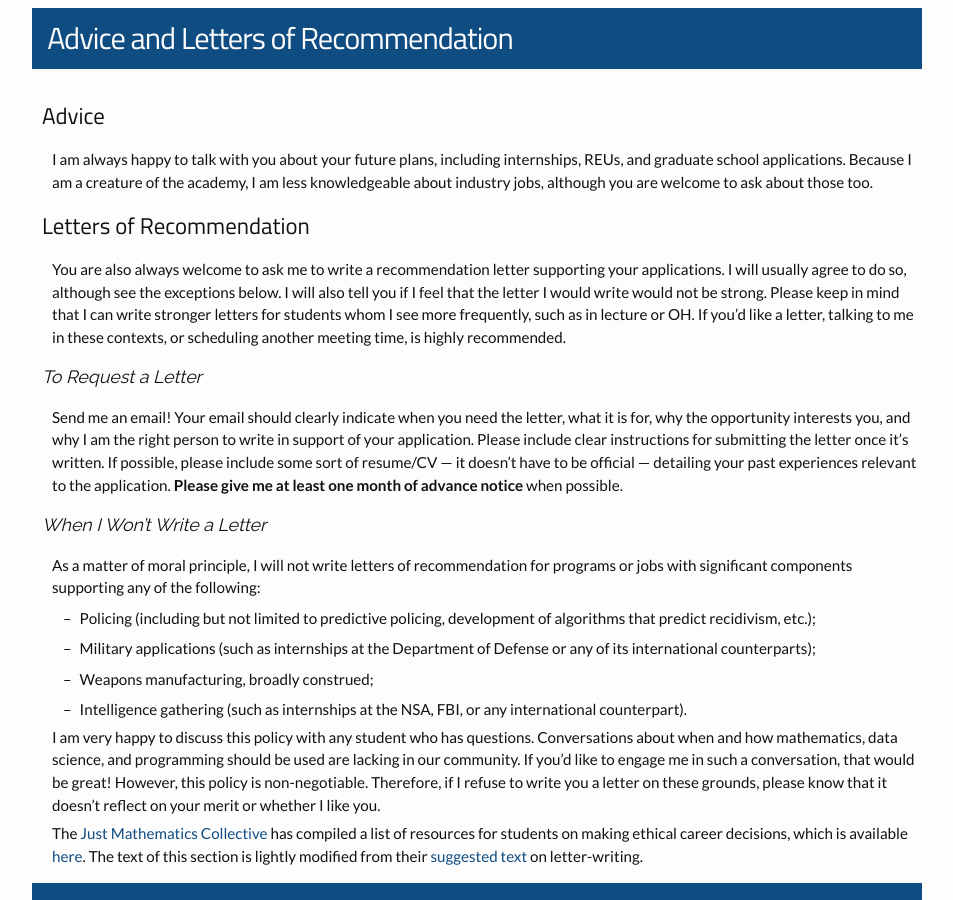
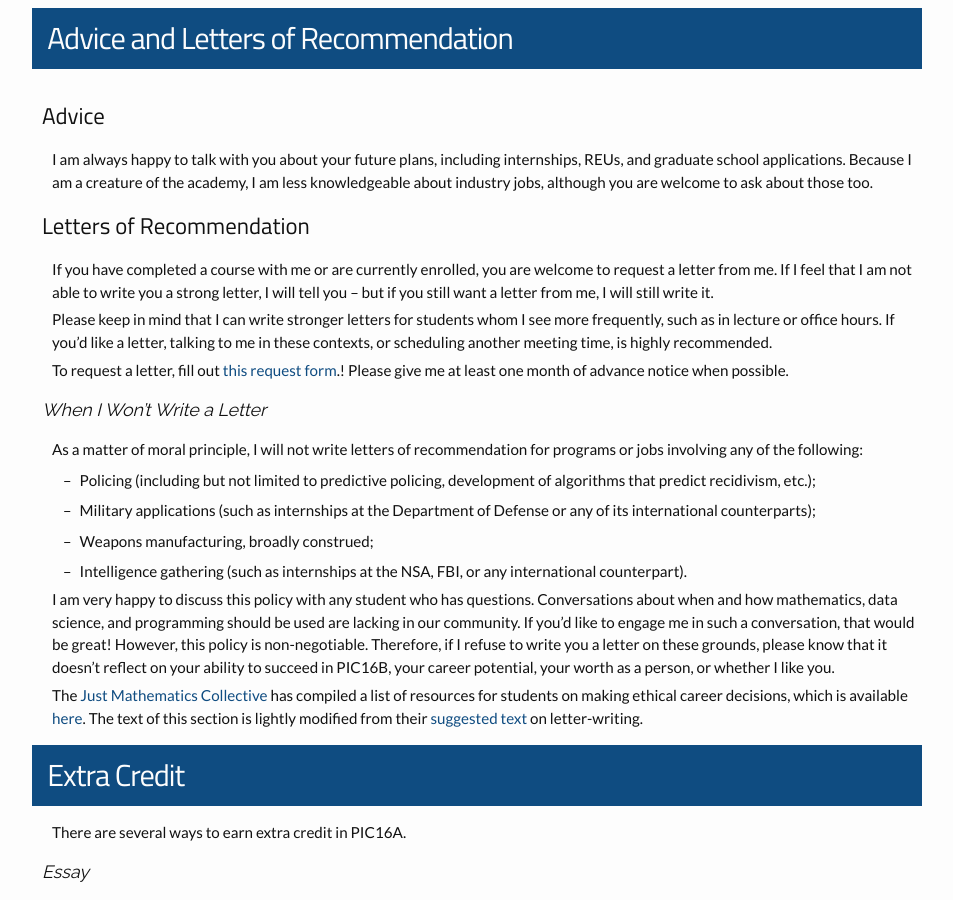
Before and after one commit to PhilChodrow/PIC16A, a Jekyll site: the page built from syllabus.md, in a window 1280 px wide and 900 px high, scrolled down 10004 px. Shown: the whole window, without its empty margins (163-1116 px from the left). Built offline with Jekyll 4.4.1, drawn with Linux system fonts in a browser that asks for light colours; nearby versions of some CDN libraries.

Commit message:
Update syllabus.md

```diff
--- a/syllabus.md
+++ b/syllabus.md
@@ -359,22 +359,22 @@ I am always happy to talk with you about your future plans, including internship
 
 ## Letters of Recommendation
 
-You are also always welcome to ask me to write a recommendation letter supporting your applications. I will usually agree to do so, although see the exceptions below. I will also tell you if I feel that the letter I would write would not be strong. Please keep in mind that I can write stronger letters for students whom I see more frequently, such as in lecture or OH. If you'd like a letter, talking to me in these contexts, or scheduling another meeting time, is highly recommended.
+If you have completed a course with me or are currently enrolled, you are welcome to request a letter from me. If I feel that I am not able to write you a strong letter, I will tell you -- but if you still want a letter from me, I will still write it.
 
-### To Request a Letter
+Please keep in mind that I can write stronger letters for students whom I see more frequently, such as in lecture or office hours. If you’d like a letter, talking to me in these contexts, or scheduling another meeting time, is highly recommended.
 
-Send me an email! Your email should clearly indicate  when you need the letter, what it is for, why the opportunity interests you, and why I am the right person to write in support of your application. Please include clear instructions for submitting the letter once it's written. If possible, please include some sort of resume/CV --- it doesn't have to be official --- detailing your past experiences relevant to the application. **Please give me at least one month of advance notice** when possible.
+To request a letter, fill out [this request form](https://forms.gle/tL79wtFrfHC5Vspw7).! Please give me at least one month of advance notice when possible.
 
 ### When I Won't Write a Letter
 
-As a matter of moral principle, I will not write letters of recommendation for programs or jobs with significant components supporting any of the following:
+As a matter of moral principle, I will not write letters of recommendation for programs or jobs involving any of the following:
 
 - Policing (including but not limited to predictive policing, development of algorithms that predict recidivism, etc.);
 - Military applications (such as internships at the Department of Defense or any of its international counterparts);
 - Weapons manufacturing, broadly construed;
 - Intelligence gathering (such as internships at the NSA, FBI, or any international counterpart).
 
-I am very happy to discuss this policy with any student who has questions. Conversations about when and how mathematics, data science, and programming should be used are lacking in our community. If you'd like to engage me in such a conversation, that would be great! However, this policy is non-negotiable. Therefore, if I refuse to write you a letter on these grounds, please know that it doesn't reflect on your merit or whether I like you.
+I am very happy to discuss this policy with any student who has questions. Conversations about when and how mathematics, data science, and programming should be used are lacking in our community. If you'd like to engage me in such a conversation, that would be great! However, this policy is non-negotiable. Therefore, if I refuse to write you a letter on these grounds, please know that it doesn't reflect on your ability to succeed in PIC16B, your career potential, your worth as a person, or whether I like you.
 
 The [Just Mathematics Collective](https://www.justmathematicscollective.net/) has compiled a list of resources for students on making ethical career decisions, which is available [here](https://justmathematicscollective.net/career_resources.html). The text of this section is lightly modified from their [suggested text](https://www.justmathematicscollective.net/letter_writing.html) on letter-writing.
 
```
